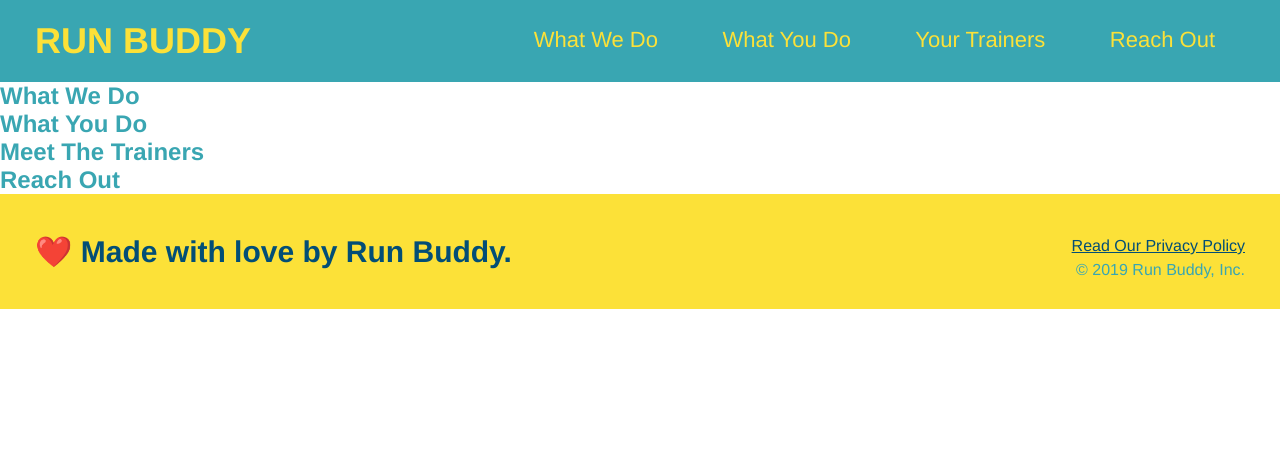
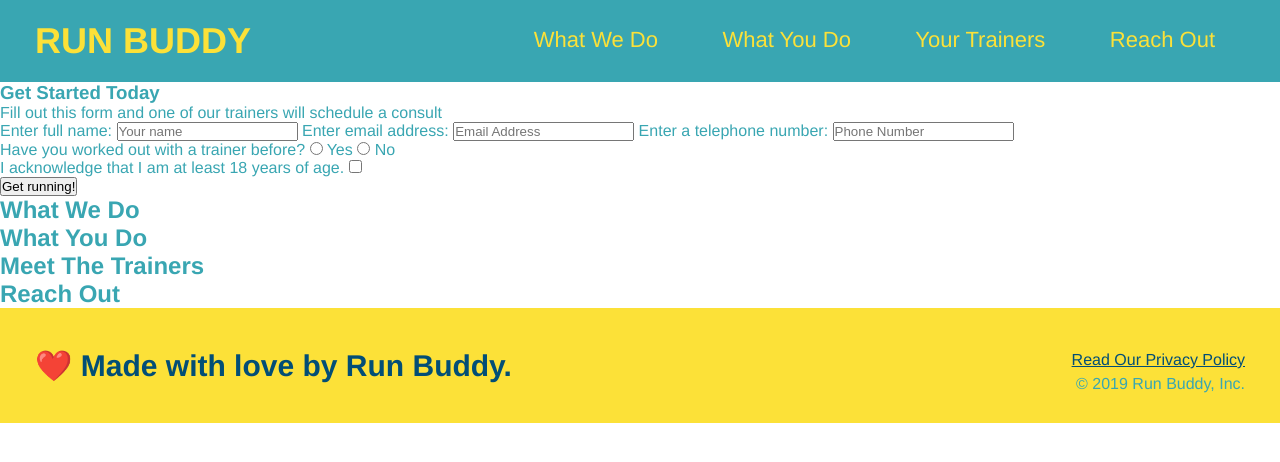
Before and after one commit to RaeStichter/run-buddy, a plain HTML site: page index.html in a window 1280 px wide. Drawn offline with Linux system fonts and the light colour scheme.

Commit message:
Added Hero and Form

```diff
--- a/index.html
+++ b/index.html
@@ -34,8 +34,40 @@
 
         <!--hero/jumbotron-->
         <section>
-
+            <div>
+                <h3>Get Started Today</h3>
+                <p>Fill out this form and one of our trainers will schedule a consult</p>
+                <!--Add form element-->
+                <form>
+                    <!--for is an attribute in label that links to the id attribute in the input element.  Type relates what kind of input element we are using,
+                    In this case we want a text field, this is also the default value.  Placeholder is a hint or label, will not be submitted in field is left blank.
+                    Name identifies the element to the response can be referenced after the form is submitted.-->
+                    <label for="name">Enter full name:</label>
+                    <input type="text" placeholder="Your name" name="name" id="name" />
+                    <label for="email">Enter email address:</label>
+                    <input type="email" placeholder="Email Address" name="email" id="email" />
+                    <label for="phone">Enter a telephone number:</label>
+                    <input type="tel" placeholder="Phone Number" name="phone" id="phone" />
+                    <p>
+                        Have you worked out with a trainer before?
+                        <input type="radio" name="trainer-confirm" id="trainer-yes" />
+                        <label for="trainer-yes">Yes</label>
+                        <input type="radio" name="trainer-confirm" id="trainer-no" />
+                        <label for="trainer-no">No</label>
+                    </p>
+                    <p>
+                        <label for="checkbox" >
+                            I acknowledge that I am at least 18 years of age.
+                        </label>
+                        <input type="checkbox" name="age-confirm" id="checkbox" />
+                    </p>
+                    <button type="submit" >
+                        Get running!
+                    </button>
+                </form>
+            </div>
         </section>
+        <!--end hero-->
 
         <!--"what we do" section-->
         <section>
```
